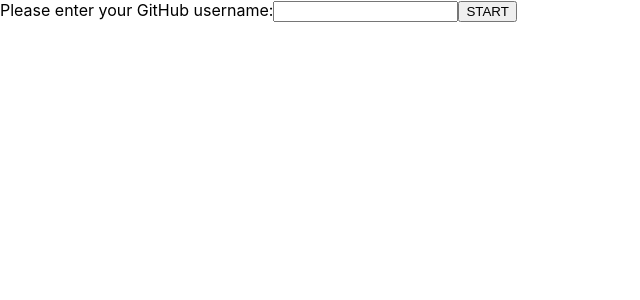
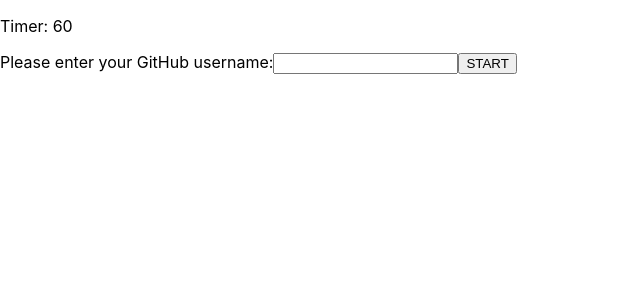
Before and after one commit to ayahkh/react-api-app, a React (Create React App) app in the folder react-api-app/: page / in a window 1280 px wide. Shown: the top 300 px of the page, without its empty margins (0-640 px from the left). Built offline with nearby package versions, Linux system fonts and the light colour scheme.

Commit message:
timer is working on click in InputStart

```diff
--- a/react-api-app/src/App.js
+++ b/react-api-app/src/App.js
@@ -6,8 +6,6 @@ import FirstElement from "../src/components/githubSearch/start/InputStart";
 function App() {
   const [data, setData] = React.useState(null);
   const [display, setDisplay] = React.useState(false);
-  const [numberOfSeconds, setNumberOfSeconds] = React.useState(30);
-
   return (
     <div>
       <div>
--- a/react-api-app/src/components/gameWindow/gameWindow.js
+++ b/react-api-app/src/components/gameWindow/gameWindow.js
@@ -4,16 +4,18 @@ import "./gameWindow.css";
 import AvatarImage from "./showData/avatarImage/avatarImage";
 import UserName from "./showData/userName/userName";
 import Image from "./main/index";
-import SubmitSection from "./submitSection";
+import SubmitSection from "./submitSection/SubmitSection";
+import Timer from "./timer/timer";
 
 const GameWindow = ({ data }) => {
+  console.log("Data in GameWindow", data);
   const { avatar_url, name } = data;
+  console.log("AvatarURL", avatar_url);
   return (
     <div id="gameWindow" class="all">
-      <AvatarImage avatar_url={avatar_url} />
-      <UserName name={avatar_url} />
+      <AvatarImage url={avatar_url} />
+      <UserName username={name} />
       <h1>Please Guess What Is The Image</h1>
-      <Image />
       <SubmitSection />
     </div>
   );
--- /dev/null
+++ b/react-api-app/src/components/gameWindow/timer/timer.js
@@ -0,0 +1,11 @@
+import React from "react";
+
+const Timer = props => {
+  return (
+    <div>
+      <p> Timer: {props.seconds} </p>
+    </div>
+  );
+};
+
+export default Timer;
--- a/react-api-app/src/components/githubSearch/start/InputStart.js
+++ b/react-api-app/src/components/githubSearch/start/InputStart.js
@@ -1,6 +1,5 @@
 import React from "react";
-import AvatarImage from "../../gameWindow/showData/avatarImage/avatarImage";
-import UserName from "../../gameWindow/showData/userName/userName";
+import Timer from "../../gameWindow/timer/timer";
 
 import "./style.css";
 import GetGithubData from "../../../getData/githubData";
@@ -8,18 +7,37 @@ console.log(GetGithubData);
 
 const MyFunctionalComponentFunction = ({ setData, setDisplay }) => {
   const [input, setInput] = React.useState("");
+  let [time, setTime] = React.useState(60);
+
+  function count() {
+    var counter = setInterval(seconds, 1000);
+    function seconds() {
+      if (time === 0) {
+        clearInterval(counter);
+      } else {
+        setTime(time - 1);
+        time--;
+        console.log("Time", time);
+      }
+    }
+  }
 
   return (
     <div>
+      <Timer seconds={time} />
       <label>Please enter your GitHub username:</label>
       <input value={input} onInput={e => setInput(e.target.value)} />
       <button
         onClick={() => {
+          count();
           const user = input;
-          GetGithubData(user).then(data => {
-            setData(data);
-            setDisplay(true);
-          });
+          GetGithubData(user)
+            .then(data => {
+              setData(data);
+            })
+            .then(() => {
+              setDisplay(true);
+            });
         }}
       >
         START
```
